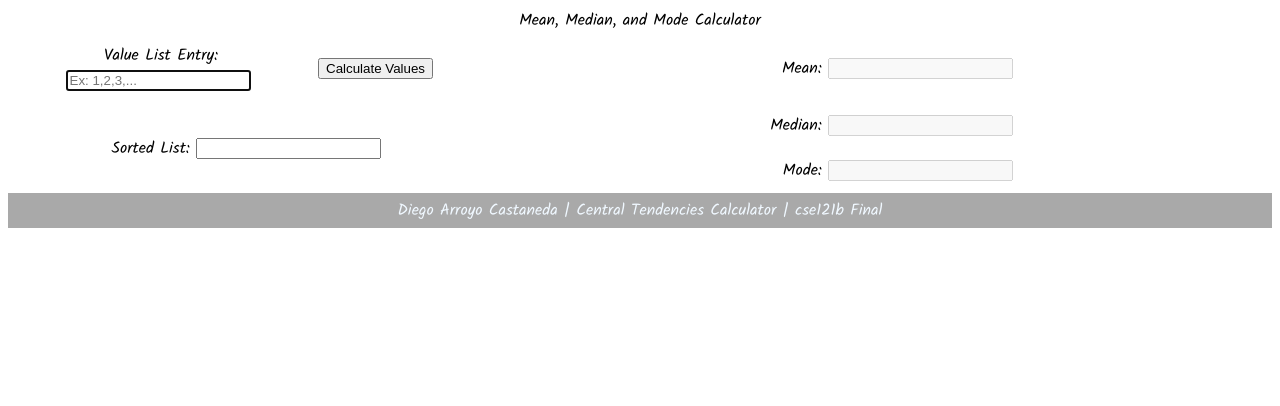
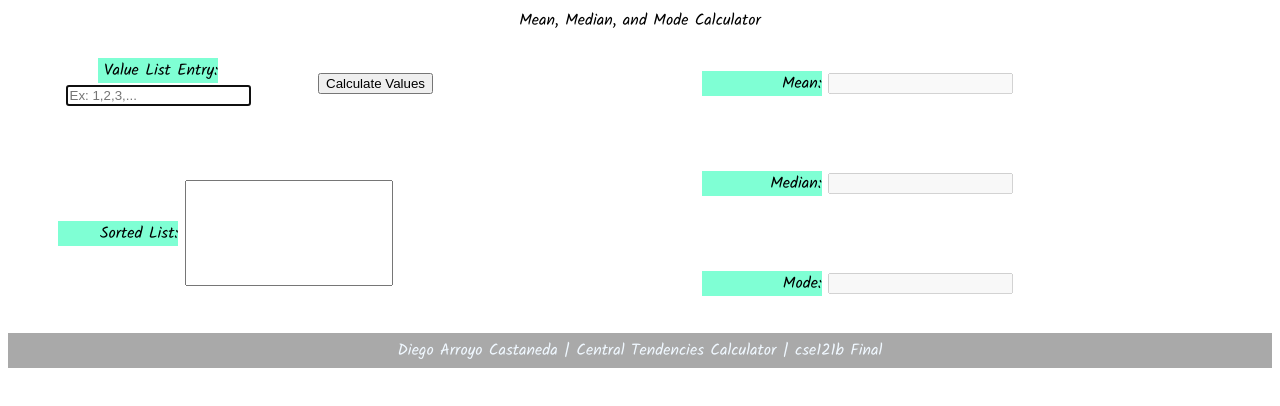
Before and after one commit to DiegoArrC/cse121b, a plain HTML site: page index.html in a window 1280 px wide. Drawn offline with Linux system fonts and the light colour scheme.

Commit message:
Adjusted spacing and added color to labels

```diff
--- a/styles/main.css
+++ b/styles/main.css
@@ -39,6 +39,7 @@ label {
 #functions {
     display: grid;
     grid-template-columns: 300px 0.1fr auto;
+    grid-template-rows: 100px 100px 100px auto;
 }
 #input{
     grid-column: 1/2;
@@ -57,6 +58,8 @@ label {
 #sortedList {
     overflow:scroll;
     resize: vertical;
+    width: 200px;
+    height: 100px;
 }
 #meanDiv {
     grid-column: 3/4;
@@ -68,3 +71,7 @@ label {
 #modeDiv {
     grid-column: 3/4;
 }
+
+label {
+    background-color: aquamarine;
+}
```
